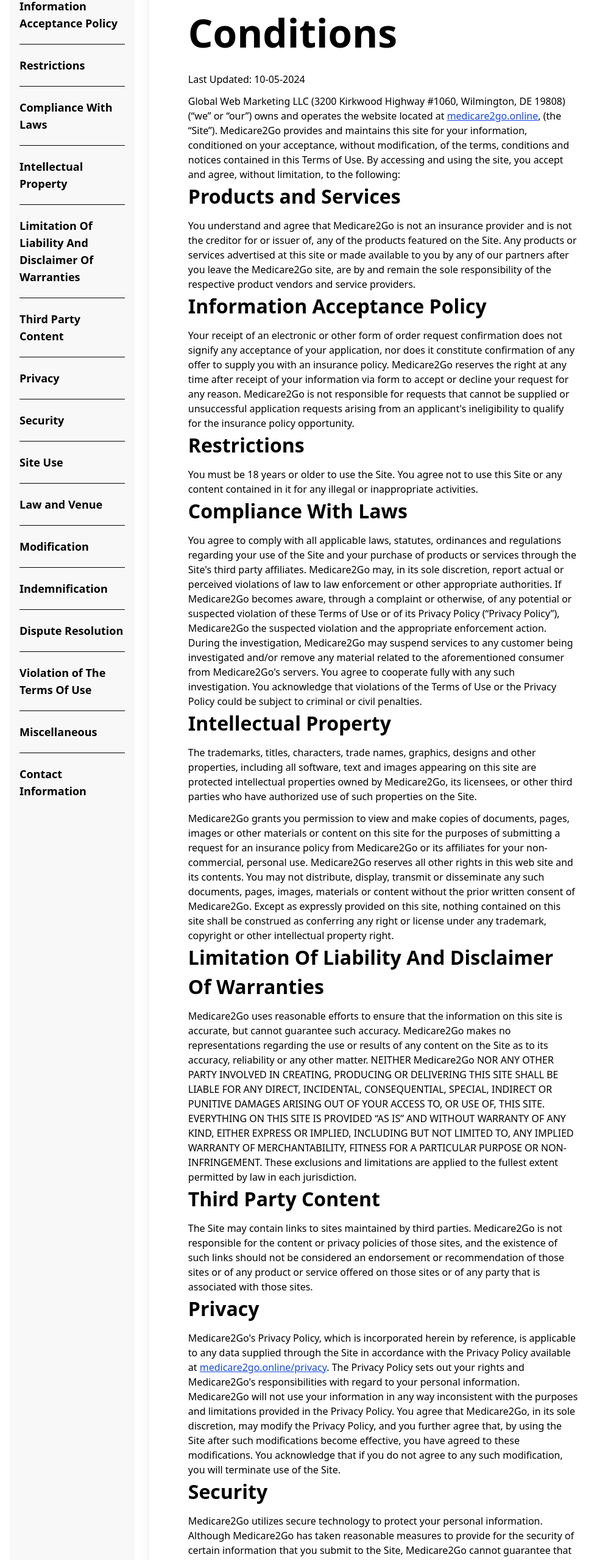
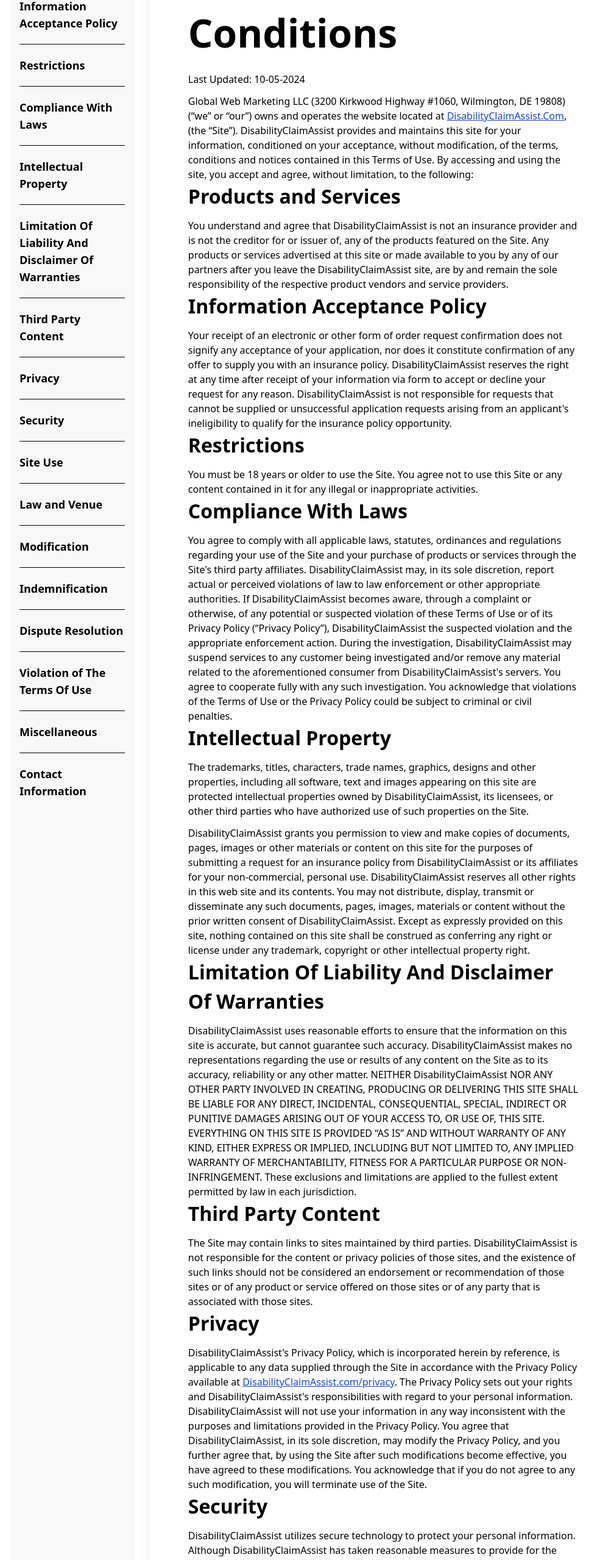
Before and after one commit to sahu-yuvraj001/DisabilityCare, a React (Vite) app: page /terms-conditions in a window 1280 px wide. Shown: the part 234-2792 px from the top of the page at 61% size, without its empty margins (136-1116 px from the left). Built offline with nearby package versions, Linux system fonts and the light colour scheme.

Commit message:
Update TermsPage.jsx

```diff
--- a/src/pages/TermsPage.jsx
+++ b/src/pages/TermsPage.jsx
@@ -72,9 +72,9 @@
               onClick={() => navigate("/")}
               className="text-blue-700 underline cursor-pointer"
             >
-              medicare2go.online
+              DisabilityClaimAssist.Com
             </span>
-            , (the “Site”). Medicare2Go provides and maintains this site for
+            , (the “Site”). DisabilityClaimAssist provides and maintains this site for
             your information, conditioned on your acceptance, without
             modification, of the terms, conditions and notices contained in this
             Terms of Use. By accessing and using the site, you accept and agree,
@@ -87,11 +87,11 @@
             Products and Services
           </h6>
           <p id="paragraph-1">
-            You understand and agree that Medicare2Go is not an insurance
+            You understand and agree that DisabilityClaimAssist is not an insurance
             provider and is not the creditor for or issuer of, any of the
             products featured on the Site. Any products or services advertised
             at this site or made available to you by any of our partners after
-            you leave the Medicare2Go site, are by and remain the sole
+            you leave the DisabilityClaimAssist site, are by and remain the sole
             responsibility of the respective product vendors and service
             providers.
           </p>
@@ -104,9 +104,9 @@
             Your receipt of an electronic or other form of order request
             confirmation does not signify any acceptance of your application,
             nor does it constitute confirmation of any offer to supply you with
-            an insurance policy. Medicare2Go reserves the right at any time
+            an insurance policy. DisabilityClaimAssist reserves the right at any time
             after receipt of your information via form to accept or decline your
-            request for any reason. Medicare2Go is not responsible for requests
+            request for any reason. DisabilityClaimAssist is not responsible for requests
             that cannot be supplied or unsuccessful application requests arising
             from an applicant&apos;s ineligibility to qualify for the insurance
             policy opportunity.
@@ -130,15 +130,15 @@
             You agree to comply with all applicable laws, statutes, ordinances
             and regulations regarding your use of the Site and your purchase of
             products or services through the Site&apos;s third party affiliates.
-            Medicare2Go may, in its sole discretion, report actual or perceived
+            DisabilityClaimAssist may, in its sole discretion, report actual or perceived
             violations of law to law enforcement or other appropriate
-            authorities. If Medicare2Go becomes aware, through a complaint or
+            authorities. If DisabilityClaimAssist becomes aware, through a complaint or
             otherwise, of any potential or suspected violation of these Terms of
-            Use or of its Privacy Policy (“Privacy Policy”), Medicare2Go the
+            Use or of its Privacy Policy (“Privacy Policy”), DisabilityClaimAssist the
             suspected violation and the appropriate enforcement action. During
-            the investigation, Medicare2Go may suspend services to any customer
+            the investigation, DisabilityClaimAssist may suspend services to any customer
             being investigated and/or remove any material related to the
-            aforementioned consumer from Medicare2Go&apos;s servers. You agree
+            aforementioned consumer from DisabilityClaimAssist&apos;s servers. You agree
             to cooperate fully with any such investigation. You acknowledge that
             violations of the Terms of Use or the Privacy Policy could be
             subject to criminal or civil penalties.
@@ -152,18 +152,18 @@
             The trademarks, titles, characters, trade names, graphics, designs
             and other properties, including all software, text and images
             appearing on this site are protected intellectual properties owned
-            by Medicare2Go, its licensees, or other third parties who have
+            by DisabilityClaimAssist, its licensees, or other third parties who have
             authorized use of such properties on the Site.
           </p>
           <p>
-            Medicare2Go grants you permission to view and make copies of
+            DisabilityClaimAssist grants you permission to view and make copies of
             documents, pages, images or other materials or content on this site
             for the purposes of submitting a request for an insurance policy
-            from Medicare2Go or its affiliates for your non-commercial, personal
-            use. Medicare2Go reserves all other rights in this web site and its
+            from DisabilityClaimAssist or its affiliates for your non-commercial, personal
+            use. DisabilityClaimAssist reserves all other rights in this web site and its
             contents. You may not distribute, display, transmit or disseminate
             any such documents, pages, images, materials or content without the
-            prior written consent of Medicare2Go. Except as expressly provided
+            prior written consent of DisabilityClaimAssist. Except as expressly provided
             on this site, nothing contained on this site shall be construed as
             conferring any right or license under any trademark, copyright or
             other intellectual property right.
@@ -174,11 +174,11 @@
             Limitation Of Liability And Disclaimer Of Warranties
           </h6>
           <p id="paragraph-6">
-            Medicare2Go uses reasonable efforts to ensure that the information
+            DisabilityClaimAssist uses reasonable efforts to ensure that the information
             on this site is accurate, but cannot guarantee such accuracy.
-            Medicare2Go makes no representations regarding the use or results of
+            DisabilityClaimAssist makes no representations regarding the use or results of
             any content on the Site as to its accuracy, reliability or any other
-            matter. NEITHER Medicare2Go NOR ANY OTHER PARTY INVOLVED IN
+            matter. NEITHER DisabilityClaimAssist NOR ANY OTHER PARTY INVOLVED IN
             CREATING, PRODUCING OR DELIVERING THIS SITE SHALL BE LIABLE FOR ANY
             DIRECT, INCIDENTAL, CONSEQUENTIAL, SPECIAL, INDIRECT OR PUNITIVE
             DAMAGES ARISING OUT OF YOUR ACCESS TO, OR USE OF, THIS SITE.
@@ -195,7 +195,7 @@
           </h6>
           <p id="paragraph-7">
             The Site may contain links to sites maintained by third parties.
-            Medicare2Go is not responsible for the content or privacy policies
+            DisabilityClaimAssist is not responsible for the content or privacy policies
             of those sites, and the existence of such links should not be
             considered an endorsement or recommendation of those sites or of any
             product or service offered on those sites or of any party that is
@@ -207,20 +207,20 @@
             Privacy
           </h6>
           <p id="paragraph-8">
-            Medicare2Go&apos;s Privacy Policy, which is incorporated herein by
+            DisabilityClaimAssist&apos;s Privacy Policy, which is incorporated herein by
             reference, is applicable to any data supplied through the Site in
             accordance with the Privacy Policy available at{" "}
             <span
               onClick={() => navigate("/privacy")}
               className="text-blue-700 underline cursor-pointer"
             >
-              medicare2go.online/privacy
+              DisabilityClaimAssist.com/privacy
             </span>
-            . The Privacy Policy sets out your rights and Medicare2Go&apos;s
+            . The Privacy Policy sets out your rights and DisabilityClaimAssist&apos;s
             responsibilities with regard to your personal information.
-            Medicare2Go will not use your information in any way inconsistent
+            DisabilityClaimAssist will not use your information in any way inconsistent
             with the purposes and limitations provided in the Privacy Policy.
-            You agree that Medicare2Go, in its sole discretion, may modify the
+            You agree that DisabilityClaimAssist, in its sole discretion, may modify the
             Privacy Policy, and you further agree that, by using the Site after
             such modifications become effective, you have agreed to these
             modifications. You acknowledge that if you do not agree to any such
@@ -232,11 +232,11 @@
             Security
           </h6>
           <p id="paragraph-9">
-            Medicare2Go utilizes secure technology to protect your personal
-            information. Although Medicare2Go has taken reasonable measures to
+            DisabilityClaimAssist utilizes secure technology to protect your personal
+            information. Although DisabilityClaimAssist has taken reasonable measures to
             provide for the security of certain information that you submit to
-            the Site, Medicare2Go cannot guarantee that this information will
-            not be intercepted or decrypted by others. Medicare2Go accepts no
+            the Site, DisabilityClaimAssist cannot guarantee that this information will
+            not be intercepted or decrypted by others. DisabilityClaimAssist accepts no
             responsibility for such interception or decryption.
           </p>
         </div>
@@ -245,11 +245,11 @@
             Site Use
           </h6>
           <p id="paragraph-10">
-            Medicare2Go is not your agent, or is it the agent of the issuer of
+            DisabilityClaimAssist is not your agent, or is it the agent of the issuer of
             any insurance policies or any supplier with respect to your decision
             to obtain an insurance policy or other insurance offerings.
-            Medicare2Go may receive compensation for third parties for goods,
-            facilities or services that Medicare2Go provides to third parties
+            DisabilityClaimAssist may receive compensation for third parties for goods,
+            facilities or services that DisabilityClaimAssist provides to third parties
             under separate contract. Such goods, facilities or services may or
             may not relate in any way to your use of the Site. You agree to any
             such compensation arrangement whether or not related in any way to
@@ -266,7 +266,7 @@
             law principles. You agree that the sole jurisdiction and venue for
             any litigation arising from your use of or orders made on the Site
             shall be an appropriate federal or state court located in Delaware.
-            Medicare2Go makes no representations that the content in the Site is
+            DisabilityClaimAssist makes no representations that the content in the Site is
             appropriate for access outside the United States. Those who choose
             to access the Site from outside the United States do so on their own
             initiative and are responsible for compliance with local laws. If
@@ -280,7 +280,7 @@
             Modification
           </h6>
           <p id="paragraph-13">
-            Medicare2Go reserves the right to modify these Terms of Use from
+            DisabilityClaimAssist reserves the right to modify these Terms of Use from
             time to time. Your use of the Site after such a modification will
             constitute your acceptance of, and your agreement to, any new or
             amended terms and conditions.
@@ -291,7 +291,7 @@
             Indemnification
           </h6>
           <p id="paragraph-14">
-            By using the Site, you agree to indemnify and hold Medicare2Go, its
+            By using the Site, you agree to indemnify and hold DisabilityClaimAssist, its
             subsidiaries, affiliates, officers, agents and other partners and
             employees, harmless from any loss, liability, claim or demand,
             including reasonable attorneys&apos; fees, made by any third party
@@ -320,7 +320,7 @@
             an independent agreement. You may opt-out of these Dispute
             Resolution Provisions by providing written notice of your decision
             within thirty (30) days of the date that you first register on the
-            Medicare2Go Website. YOU ACKNOWLEDGE AND AGREE THAT, VIA YOUR
+            DisabilityClaimAssist Website. YOU ACKNOWLEDGE AND AGREE THAT, VIA YOUR
             ACCEPTANCE OF THESE DISPUTE RESOLUTION PROVISIONS, YOU WAIVE ANY
             RIGHT TO A JURY TRIAL, AS WELL AS YOUR RIGHT TO BRING, JOIN OR
             PARTICIPATE AS A PLAINTIFF OR A CLASS MEMBER IN A CLASS ACTION SUIT
@@ -336,13 +336,13 @@
             Violation of The Terms Of Use
           </h6>
           <p id="paragraph-16">
-            By using the Site, you understand and agree that Medicare2Go, at its
+            By using the Site, you understand and agree that DisabilityClaimAssist, at its
             sole discretion and without prior notice, may terminate your access
             to the Site and to any services offered on the Site, and may remove
-            any content you have provided if Medicare2Go believes that such
+            any content you have provided if DisabilityClaimAssist believes that such
             content violates or is inconsistent with these Terms of Use or the
             Privacy Policy or their intent, that your conduct is disruptive, or
-            you have violated the law or the rights of Medicare2Go or another
+            you have violated the law or the rights of DisabilityClaimAssist or another
             user.
           </p>
         </div>
@@ -351,7 +351,7 @@
             Miscellaneous
           </h6>
           <p id="paragraph-17">
-            All rights not expressly granted are reserved to Medicare2Go. The
+            All rights not expressly granted are reserved to DisabilityClaimAssist. The
             headings used in these Terms of Use are intended for convenience
             only, and shall not affect the construction and interpretation
             hereof or thereof. A party&apos;s failure to insist upon or enforce
@@ -375,13 +375,13 @@
             Contact Information
           </h6>
           <p id="paragraph-18">
-            Medicare2Go is always willing to answer your questions or concerns
+            DisabilityClaimAssist is always willing to answer your questions or concerns
             about this site. If you have questions relating to the terms of your
             insurance policy, please contact your insurance carrier directly.
           </p>
           <div className=" flex flex-col ">
             <p className=" font-semibold ">Mailing Address:</p>
-            <p>IClick Interactive LLC</p>
+            <p>DisabilityClaimAssist</p>
             <p>1735 Buford Hwy, Ste 215-225</p>
             <p>Cumming, GA 30041</p>
             <div className="flex gap-1">
@@ -390,7 +390,7 @@
                 onClick={() => navigate("/contact")}
                 className="text-blue-700 underline cursor-pointer"
               >
-                contact@medicare2go.online
+                contact@DisabilityClaimAssist.com
               </span>
             </div>
           </div>
```
